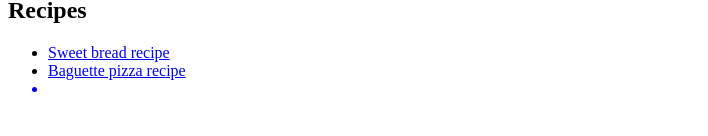
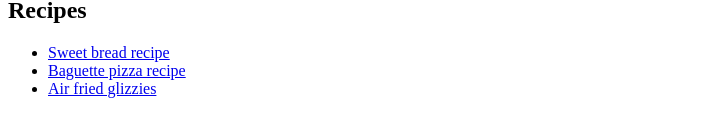
Before and after one commit to FrozenMicroChips/odin-recipes, a plain HTML site: page index.html in a window 1280 px wide. Shown: the part 480-616 px from the top of the page, without its empty margins (0-708 px from the left). Drawn offline with Linux system fonts and the light colour scheme.

Commit message:
Add link to glizzies webpage

```diff
--- a/index.html
+++ b/index.html
@@ -10,8 +10,8 @@
         <h2>Recipes</h2>
         <ul>
             <li><a href = "./recipes/sweet-bread.html" target = "_blank" rel = "noopener noreferrer"> Sweet bread recipe </a></li>
-            <li><a href = "./recipes/baguette-pizza.html"target = "_blank" rel = "noopener noreferrer">Baguette pizza recipe</li>
-            <li></li>
+            <li><a href = "./recipes/baguette-pizza.html"target = "_blank" rel = "noopener noreferrer">Baguette pizza recipe</a></li>
+            <li><a href = "./recipes/air-fried-glizzies.html" target = "_blank" rel = "noopener noreferrer">Air fried glizzies</a></li>
         </ul>
     </body>
 </html>
```
